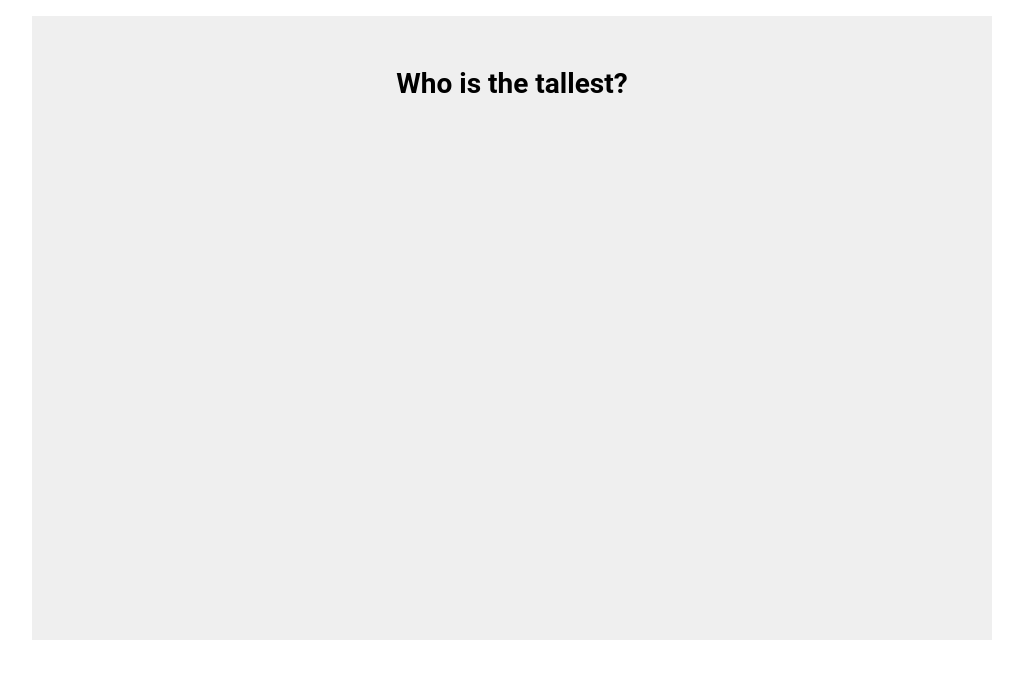
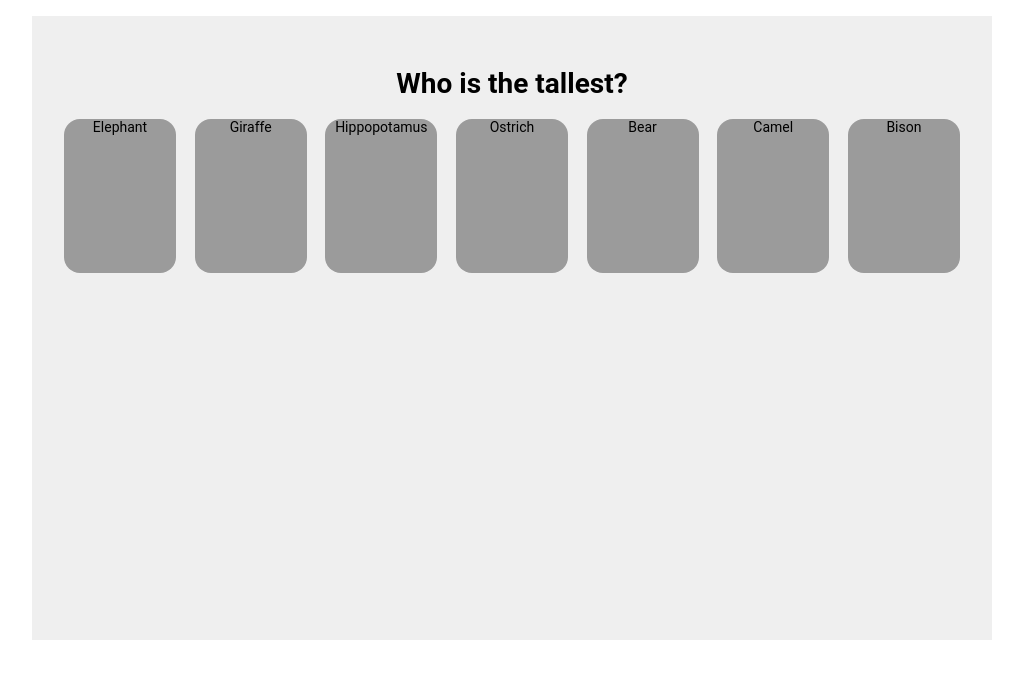
Before and after one commit to shanialmog/sort-it, a React (Create React App) app: page / in a window 1280 px wide. Shown: the top 678 px of the page, without its empty margins (128-1151 px from the left). Built offline with nearby package versions, Linux system fonts and the light colour scheme.

Commit message:
add the cards options section

```diff
--- a/src/App.css
+++ b/src/App.css
@@ -19,3 +19,17 @@ button {
     padding: 2rem 2rem;
     background-color: #efefef;
 }
+
+.answer-card-cont {
+    display: flex;
+    justify-content: space-between;
+}
+
+.answer-card {
+    width: 8em;
+    height: 11em;
+    background-color: #9b9b9b;
+    border-radius: 1rem;
+    display: flex;
+    flex-direction: column;
+}
--- /dev/null
+++ b/src/components/AnswerCard/index.js
@@ -0,0 +1,14 @@
+import React from 'react'
+
+const AnswerCard = (props) => {
+    const cardDescription = props.cardDescription
+    return (
+        <div className="answer-card">
+            <span>
+                {cardDescription}
+            </span>
+        </div>
+    )
+}
+
+export default AnswerCard
--- /dev/null
+++ b/src/components/AnswerCardsContainer/index.js
@@ -0,0 +1,26 @@
+import React from 'react'
+
+import AnswerCard from '../AnswerCard'
+
+const AnswerCardsContainer = (props) => {
+    const cardsOptions = props.cardsOptions
+    return (
+        <div className="answer-card-cont">
+            {
+                cardsOptions.map((card, i) => {
+                    return (
+                        <AnswerCard
+                            key={i}
+                            //cardImg={}
+                            cardDescription={card.description}
+                            cardOption={card.id}
+                        />
+                    // console.log("card", card.description, "id", card.id)
+                    )
+            })
+            }
+        </div>
+    )
+}
+
+export default AnswerCardsContainer
--- a/src/components/GamePage/index.js
+++ b/src/components/GamePage/index.js
@@ -1,22 +1,35 @@
 import React, { useState, useEffect } from 'react'
 
+import AnswerCardsContainer from '../AnswerCardsContainer'
+
 import API from '../../utils/API'
-//import GameQuestions
 
 const GameArea = () => {
     const [gameQuestion, setGameQuestion] = useState("")
+    const [cardsOptions, setCardsOptions] = useState([])
+    const [cardDescription, setCardDescription] = useState("")
+    const [cardImg, setCardImg] = useState("")
+    //should I save only one state regarding the card info and let AnswerCardsContainer extract the fields?
 
     useEffect(() => {
         const data = API.getRandomQuestion()
         setGameQuestion(data.question)
+        setCardsOptions(data.options)
+        //create random cards options array
         // console.log("data", data)
-        console.log(gameQuestion)
+        // console.log("data-options", data.options)
+        // console.log(gameQuestion)
     }, [])
 
-    console.log(API.getRandomQuestion())
+    // console.log(API.getRandomQuestion())
     return (
         <div className="game-cont">
             <h1>{gameQuestion}</h1>
+            <AnswerCardsContainer
+                cardDescription={cardDescription}
+                cardImg={cardImg}
+                cardsOptions={cardsOptions}
+            />
         </div>
     )
 }
--- a/src/utils/mockDB.json
+++ b/src/utils/mockDB.json
@@ -8,32 +8,32 @@
                 "img": "../public/images/elephant.jpg"
             },
             {
-                "id": 0,
+                "id": 1,
                 "description": "Giraffe",
                 "img": "../public/images/giraffe.jpg"
             },
             {
-                "id": 0,
+                "id": 2,
                 "description": "Hippopotamus",
                 "img": "../public/images/hippopotamus.jpg"
             },
             {
-                "id": 0,
+                "id": 3,
                 "description": "Ostrich",
                 "img": "../public/images/ostrich.jpg"
             },
             {
-                "id": 0,
+                "id": 4,
                 "description": "Bear",
                 "img": "../public/images/bear.jpg"
             },
             {
-                "id": 0,
+                "id": 5,
                 "description": "Camel",
                 "img": "../public/images/camel.jpg"
             },
             {
-                "id": 0,
+                "id": 6,
                 "description": "Bison",
                 "img": "../public/images/bison.jpg"
             }
@@ -57,32 +57,32 @@
                 "img": "../public/images/ghostbusters.jpg"
             },
             {
-                "id": 0,
+                "id": 1,
                 "description": "The Exorcist",
                 "img": "../public/images/the_exorcist.jpg"
             },
             {
-                "id": 0,
+                "id": 2,
                 "description": "Citizen Kane",
                 "img": "../public/images/citizen_kane.jpg"
             },
             {
-                "id": 0,
+                "id": 3,
                 "description": "Titanic",
                 "img": "../public/images/titanic.jpg"
             },
             {
-                "id": 0,
+                "id": 4,
                 "description": "Gone with the Wind",
                 "img": "../public/images/gone_with_the_wind.jpg"
             },
             {
-                "id": 0,
+                "id": 5,
                 "description": "Fame",
                 "img": "../public/images/fame.jpg"
             },
             {
-                "id": 0,
+                "id": 6,
                 "description": "The Rocky Horror Picture Show",
                 "img": "../public/images/the_rocky_horror_picture_show.jpg"
             }
@@ -106,32 +106,32 @@
                 "img": "../public/images/tortoise.jpg"
             },
             {
-                "id": 0,
+                "id": 1,
                 "description": "Greenland Shark",
                 "img": "../public/images/greenland_shark.jpg"
             },
             {
-                "id": 0,
+                "id": 2,
                 "description": "Rhinoceros",
                 "img": "../public/images/rhinoceros.jpg"
             },
             {
-                "id": 0,
+                "id": 3,
                 "description": "Iguana",
                 "img": "../public/images/iguana.jpg"
             },
             {
-                "id": 0,
+                "id": 4,
                 "description": "Raccoon",
                 "img": "../public/images/raccoon.jpg"
             },
             {
-                "id": 0,
+                "id": 5,
                 "description": "Jellyfish",
                 "img": "../public/images/jellyfish.jpg"
             },
             {
-                "id": 0,
+                "id": 6,
                 "description": "Urang Uttang",
                 "img": "../public/images/urang_uttang.jpg"
             }
```
Also changed, not shown: 1 other file (tests, documents, lock files or other folders).
